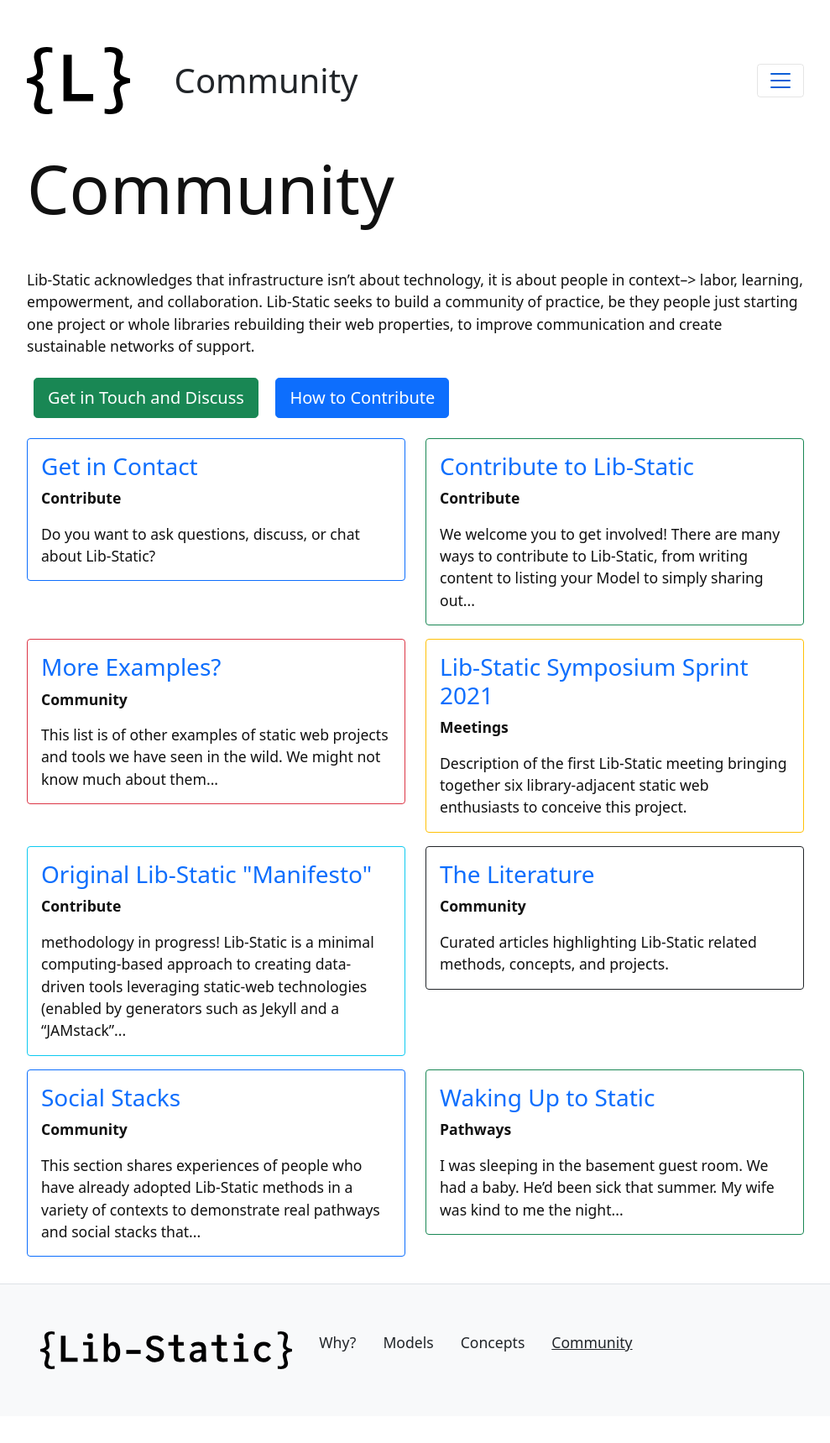
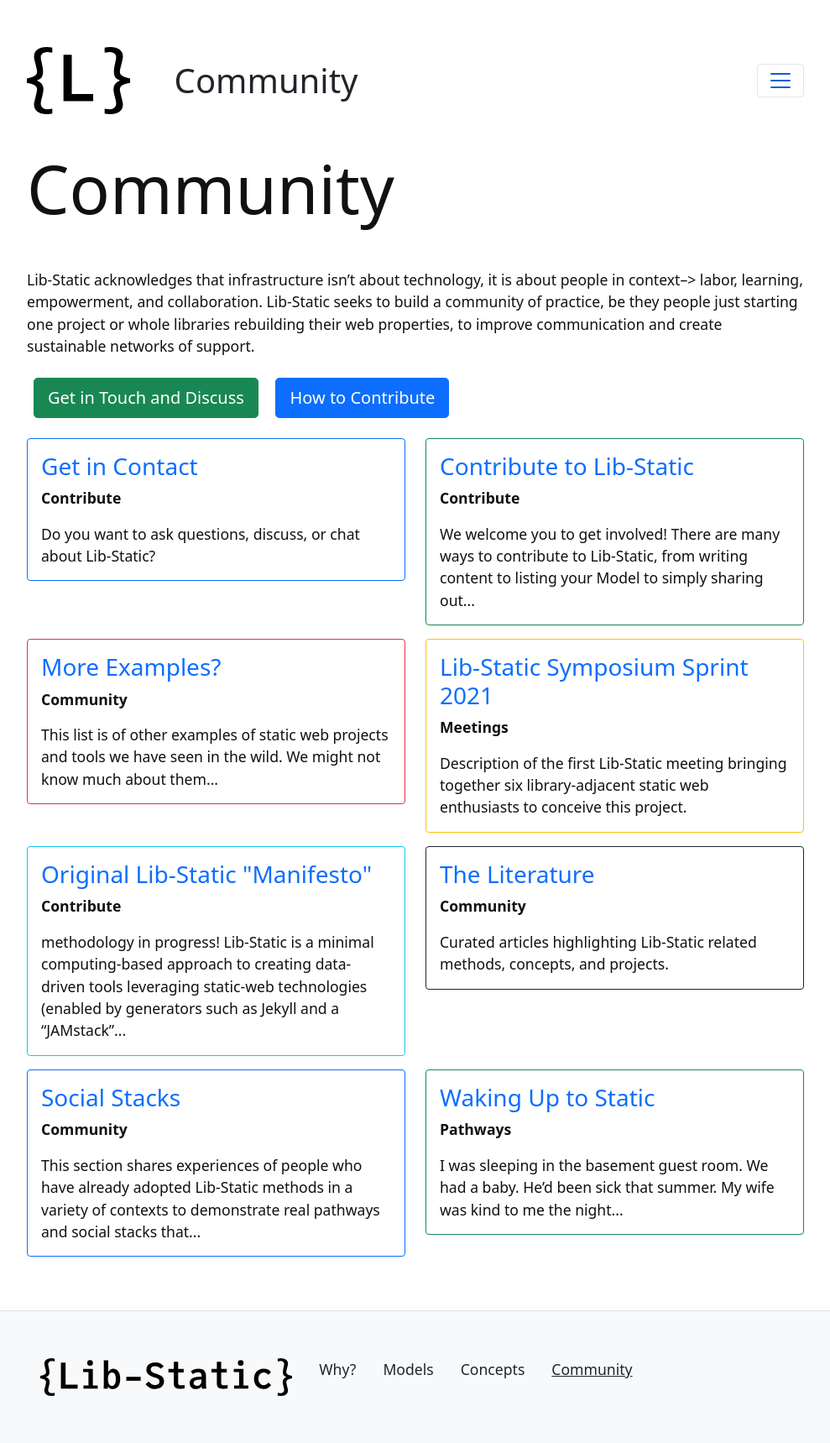
Before and after one commit to lib-static/lib-static.github.io, a Jekyll site: the page built from pages/community.md, in a window 1280 px wide. Shown: the whole page at 84% size, without its empty margins (145-1134 px from the left). Built offline with Jekyll 4.4.1, drawn with Linux system fonts in a browser that asks for light colours; before the commit the page ends 1687 px from its top, so only the background shows below that.

Commit message:
normalize page margins

```diff
--- a/_layouts/page-full-width.html
+++ b/_layouts/page-full-width.html
@@ -1,7 +1,7 @@
 ---
 layout: default
 ---
-<div class="container-fluid my-3">
+<div class="container-fluid mt-3 mb-5">
     {% if page.title %}<h1>{{ page.title }}</h1>{% endif %}
     {{ content }}
 </div>
--- a/_layouts/page-narrow.html
+++ b/_layouts/page-narrow.html
@@ -1,7 +1,7 @@
 ---
 layout: default
 ---
-<div class="container container-narrow my-3">
+<div class="container container-narrow mt-3 mb-5">
     {% if page.title %}<h1>{{ page.title }}</h1>{% endif %}
     {{ content }}
 </div>
--- a/_layouts/page.html
+++ b/_layouts/page.html
@@ -1,7 +1,7 @@
 ---
 layout: default
 ---
-<div class="container my-3">
+<div class="container mt-3 mb-5">
     {% if page.auto-heading != false %}<h1 class="display-1 mb-5">{{ page.title }}</h1>{% endif %}
     {{ content }}
 </div>
```
